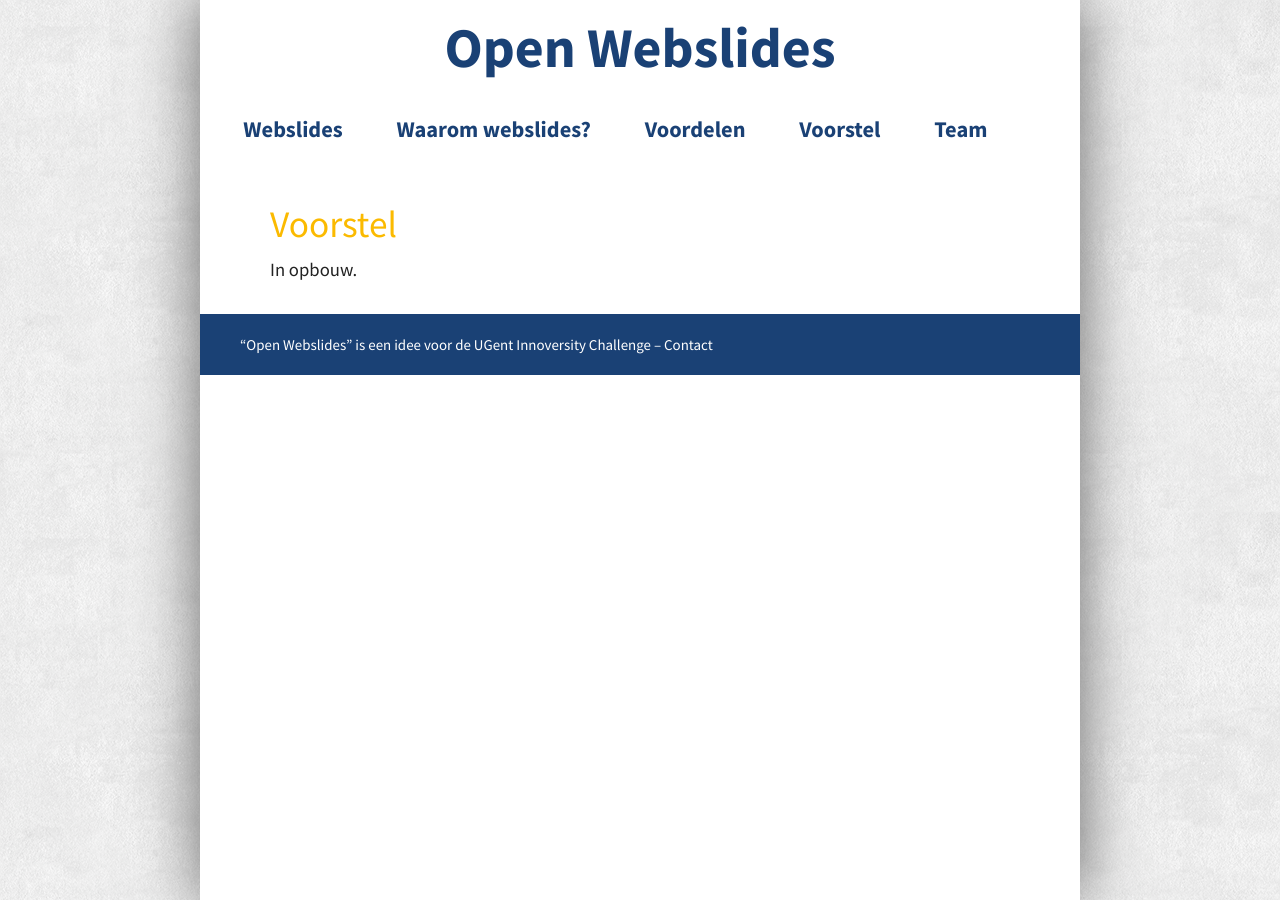
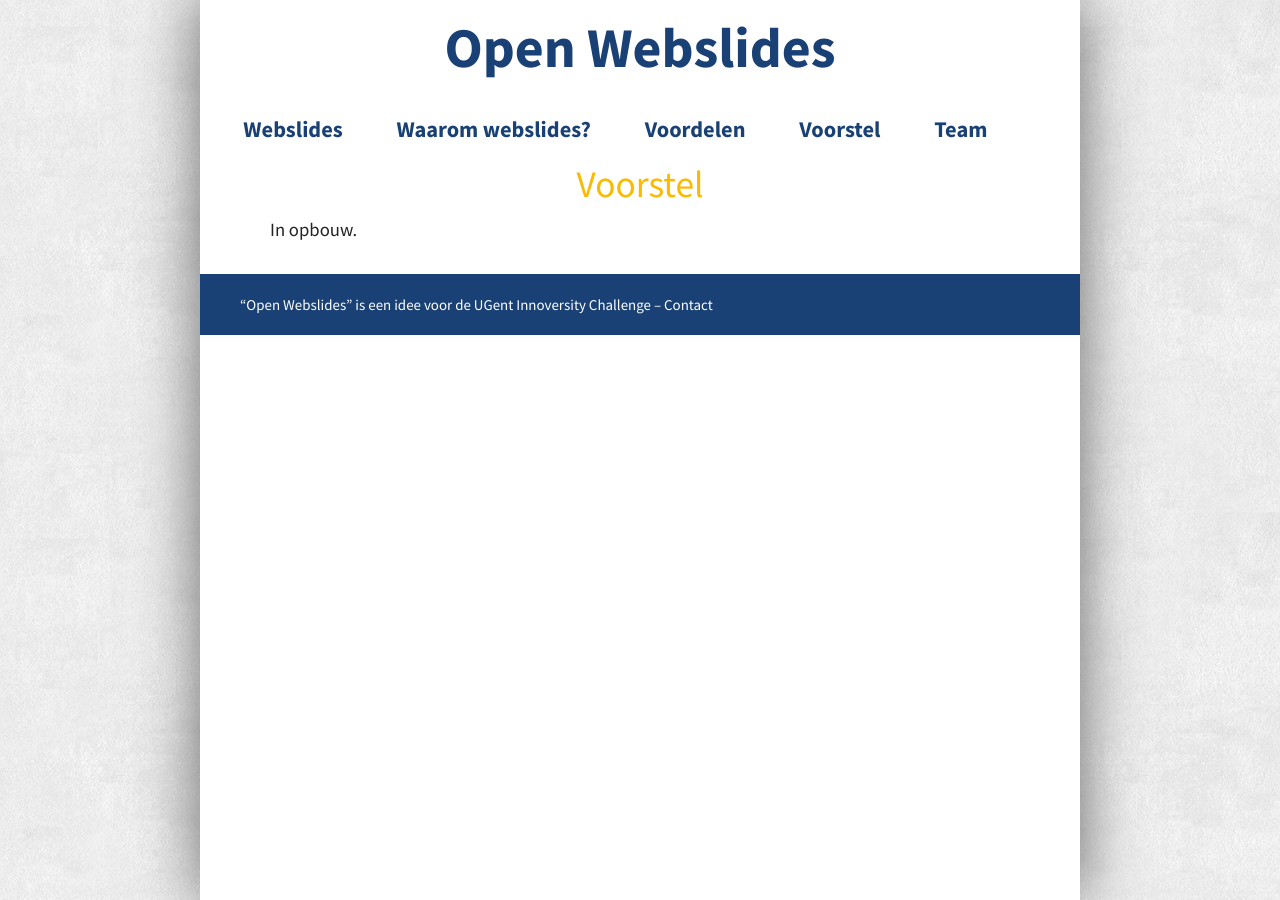
Before and after one commit to OpenWebslides/openwebslides.github.io-old, a Jekyll site: the page built from voorstel.md, in a window 1280 px wide. Built offline with Jekyll 4.4.1, drawn with Linux system fonts in a browser that asks for light colours.

Commit message:
layout changes

```diff
--- a/_sass/_base.scss
+++ b/_sass/_base.scss
@@ -43,6 +43,7 @@ h1 {
   line-height: 1.1em;
   margin: 0 0 .3em;
   color: #fbba00;
+  text-align: center;
 
   article & {
     margin: 0;
--- a/_sass/_layout.scss
+++ b/_sass/_layout.scss
@@ -19,7 +19,6 @@ body {
 
 header {
   padding: 1em $gutter;
-  margin-bottom: 40px;
   text-align: center;
 
   p {
```
